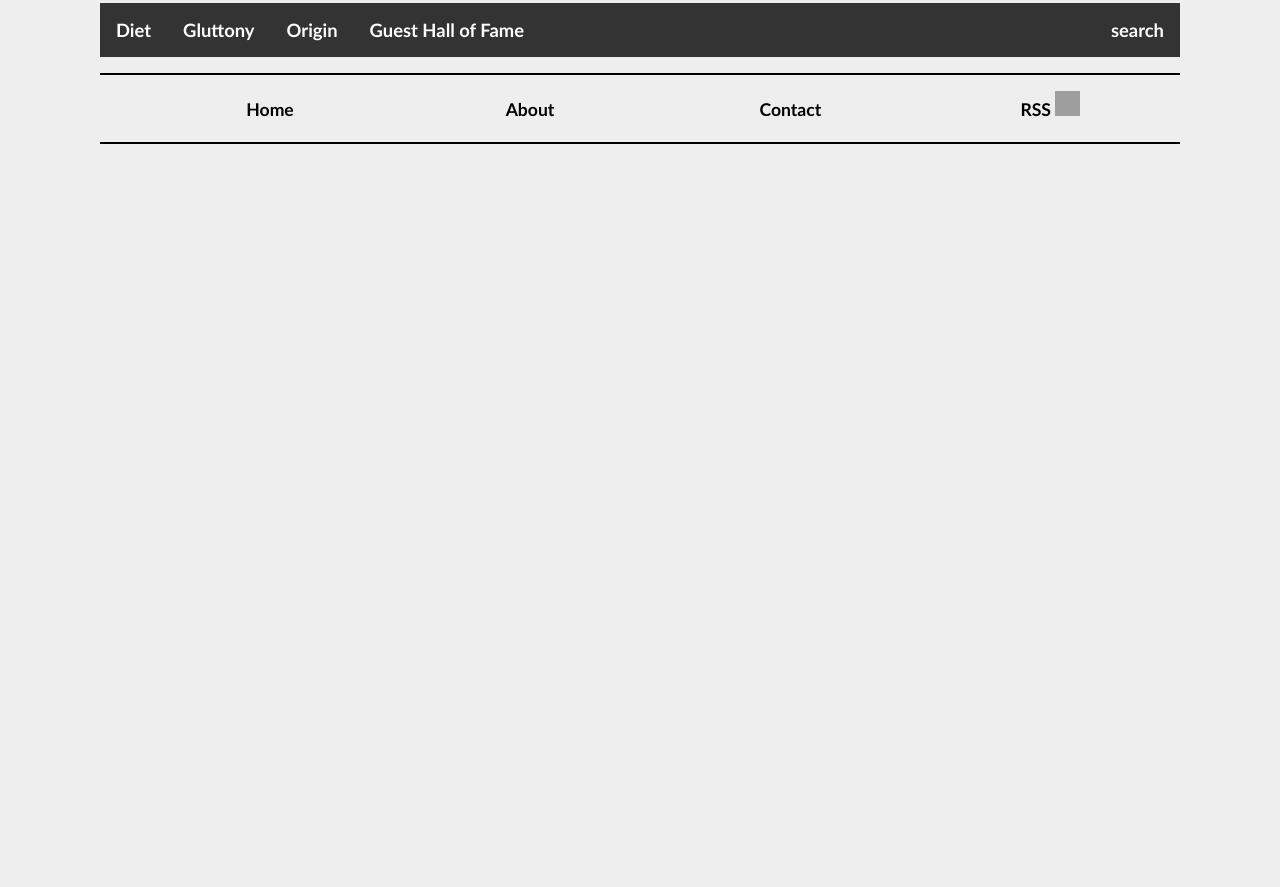
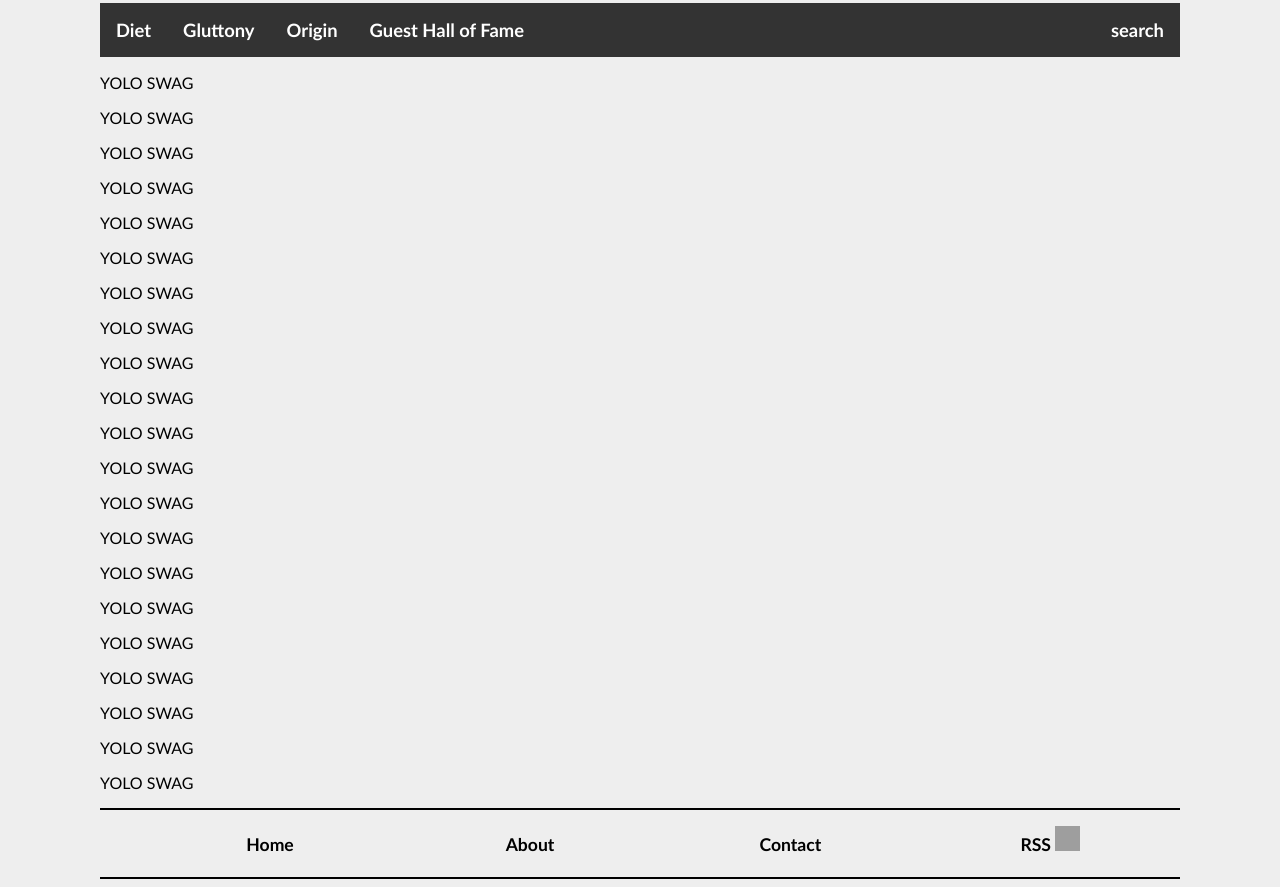
Before and after one commit to gluttonousbear/gluttonousbear.github.io, a Jekyll site: the page built from pages/gluttony.html, in a window 1280 px wide. Shown: the part 474-1361 px from the top of the page. Built offline with Jekyll 4.4.1, drawn with Linux system fonts in a browser that asks for light colours; before the commit the page ends 900 px from its top, so only the background shows below that; grey boxes are pictures that could not be loaded.

Commit message:
Update tag.html

```diff
--- a/_layouts/tag.html
+++ b/_layouts/tag.html
@@ -13,7 +13,7 @@
 		<div class="content">
 			{% for post in site.posts %}
    				{% for tag in post %}
-					<p> {{ paginator.keto }} </p>
+					<p> YOLO SWAG </p>
 				{% endfor %}
 			{% endfor %}
 		</div>
```
